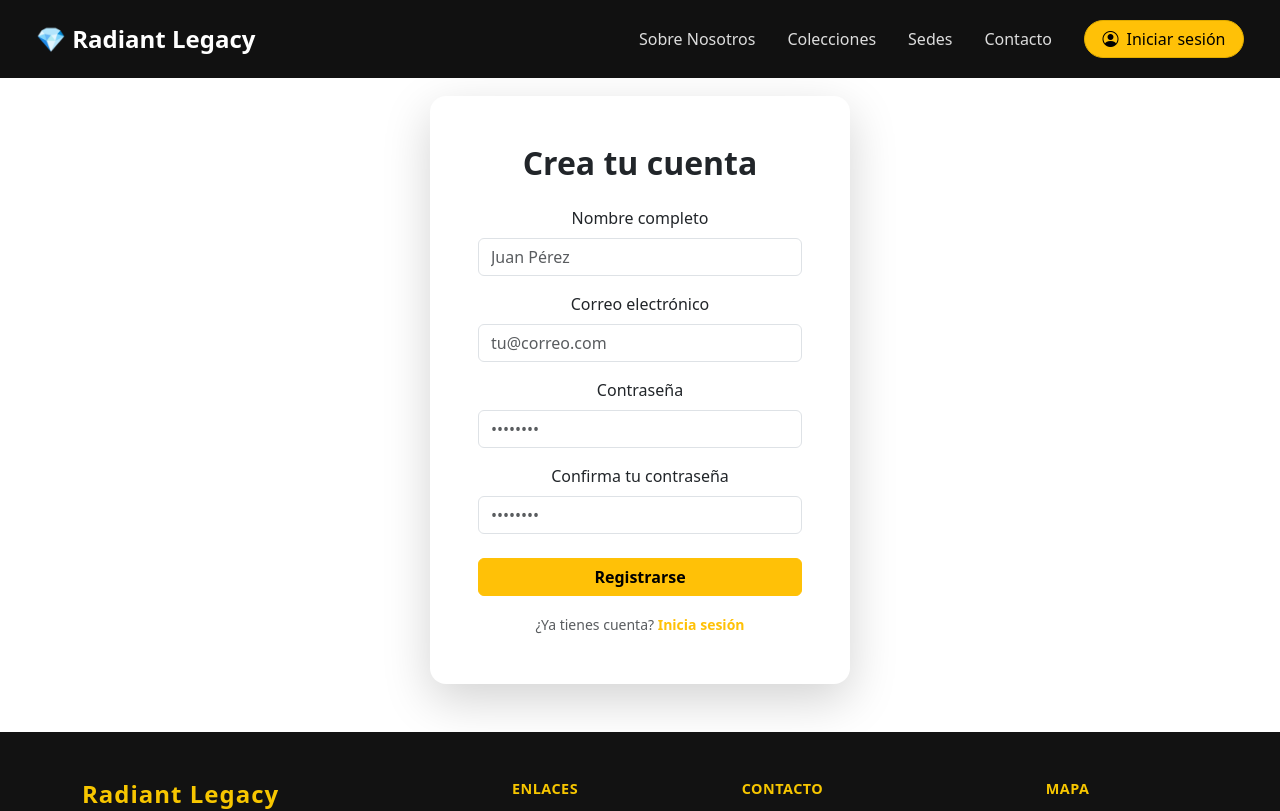
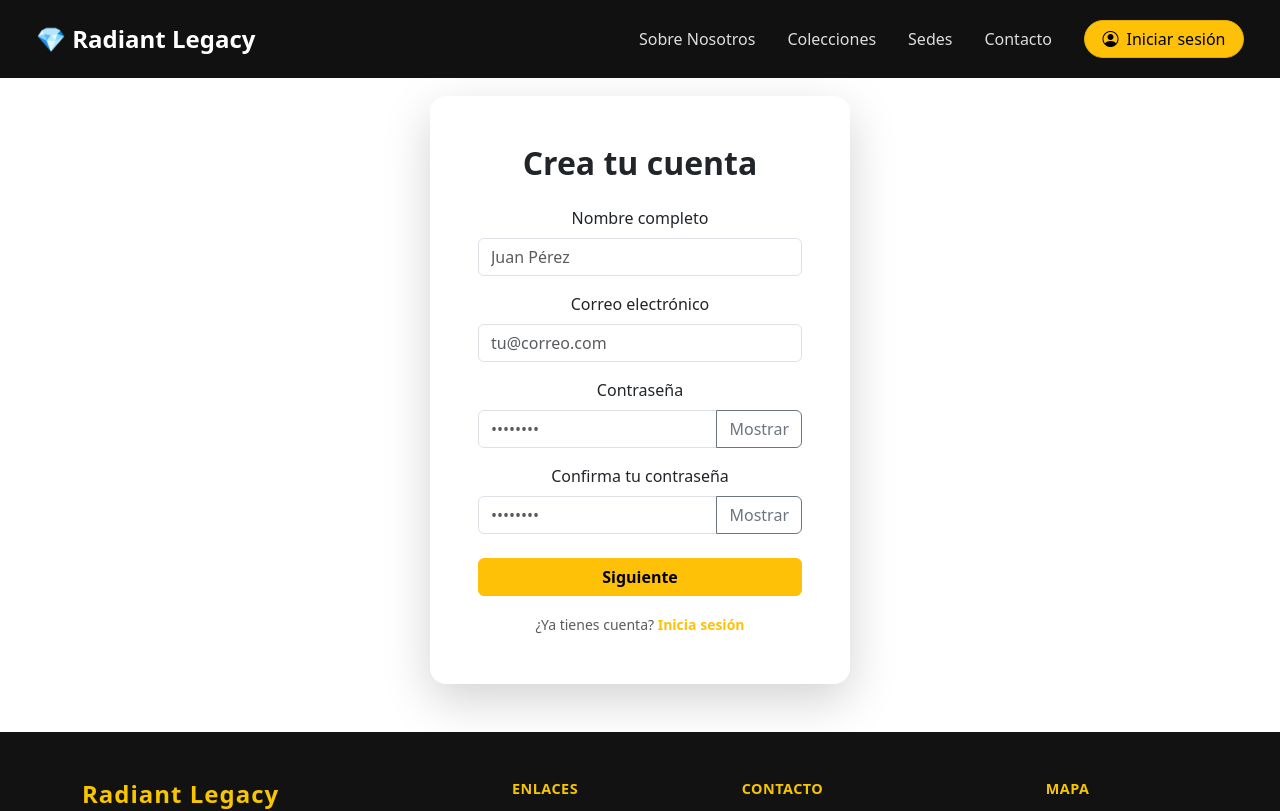
Before and after one commit to iJosueeh/radiant-legacy-web, a React (Vite) app in the folder radiant-legacy/: page /register in a window 1280 px wide. Shown: the top 811 px of the page. Built offline with nearby package versions, Linux system fonts and the light colour scheme; grey boxes are pictures that could not be loaded.

Commit message:
Update: Conexion con el Back-End establecido & Login listo

```diff
--- a/radiant-legacy/package.json
+++ b/radiant-legacy/package.json
@@ -18,7 +18,8 @@
     "react-dom": "^19.1.0",
     "react-icons": "^5.5.0",
     "react-router-dom": "^7.6.2",
-    "react-router-hash-link": "^2.4.3"
+    "react-router-hash-link": "^2.4.3",
+    "sweetalert2": "^11.22.1"
   },
   "devDependencies": {
     "@eslint/js": "^9.29.0",
--- a/radiant-legacy/src/App.css
+++ b/radiant-legacy/src/App.css
@@ -57,6 +57,14 @@
 .navbar-scrolled {
   background-color: #000 !important;
   box-shadow: 0 2px 10px rgba(0, 0, 0, 0.3);
+}
+
+.logout-btn {
+  transition: transform 0.2s ease;
+}
+
+.logout-btn:hover {
+  transform: scale(1.05);
 }
 
 /* Para móvil */
--- a/radiant-legacy/src/context/AuthProvider.jsx
+++ b/radiant-legacy/src/context/AuthProvider.jsx
@@ -5,19 +5,19 @@ export const AuthProvider = ({ children }) => {
     const [user, setUser] = useState(null);
 
     useEffect(() => {
-        const storedUser = localStorage.getItem("userToken");
+        const storedUser = localStorage.getItem("userName");
         if (storedUser) {
             setUser(storedUser);
         }
     }, []);
 
-    const login = (token) => {
-        localStorage.setItem("userToken", token);
-        setUser(token);
+    const login = (nombreUsuario) => {
+        localStorage.setItem("userName", nombreUsuario);
+        setUser(nombreUsuario);
     };
 
     const logout = () => {
-        localStorage.removeItem("userToken");
+        localStorage.removeItem("userName");
         setUser(null);
     };
 
--- a/radiant-legacy/src/pages/Login.jsx
+++ b/radiant-legacy/src/pages/Login.jsx
@@ -11,6 +11,7 @@ const Login = () => {
 
     const navigate = useNavigate();
     const { login } = useContext(AuthContext);
+    const [showPassword, setShowPassword] = useState(false);
 
     const handleSubmit = async (e) => {
         e.preventDefault();
@@ -25,10 +26,10 @@ const Login = () => {
             setError("");
 
             const response = await loginUser({ email, password });
-            login(response.data.token);
+            login(response.nombre);
             navigate("/");
-        } catch {
-            setError("Credenciales incorrectas o error del servidor.");
+        } catch (err) {
+            setError(err.message || "Credenciales incorrectas.");
         } finally {
             setLoading(false);
         }
@@ -54,13 +55,23 @@ const Login = () => {
                     </div>
                     <div className="mb-4">
                         <label className="form-label">Contraseña</label>
+                        <div className="input-group">
                             <input
-                            type="password"
+                                type={showPassword ? "text" : "password"}
                                 className="form-control"
                                 placeholder="••••••••"
                                 value={password}
                                 onChange={(e) => setPassword(e.target.value)}
                             />
+                            <button
+                                type="button"
+                                className="btn btn-outline-secondary"
+                                onClick={() => setShowPassword(!showPassword)}
+                                tabIndex={-1}
+                            >
+                                {showPassword ? "Ocultar" : "Mostrar"}
+                            </button>
+                        </div>
                     </div>
                     <button
                         className="btn btn-warning w-100 fw-semibold"
--- a/radiant-legacy/src/pages/Register.jsx
+++ b/radiant-legacy/src/pages/Register.jsx
@@ -1,49 +1,67 @@
-import React, { useState, useContext } from 'react'
+import React, { useState } from 'react';
 import './Register.css';
-import { Link } from "react-router-dom";
-import { useNavigate } from 'react-router-dom';
-import { AuthContext } from '../context/AuthContext';
+import { Link, useNavigate } from "react-router-dom";
 import { registerUser } from '../services/authService';
 
 const Register = () => {
     const navigate = useNavigate();
-    const { login } = useContext(AuthContext);
+
+    const [step, setStep] = useState(1);
 
     const [nombre, setNombre] = useState("");
     const [email, setEmail] = useState("");
     const [password, setPassword] = useState("");
     const [confirmPassword, setConfirmPassword] = useState("");
+    const [showPassword, setShowPassword] = useState(false);
+    const [showConfirmPassword, setShowConfirmPassword] = useState(false);
+
+    const [telefono, setTelefono] = useState("");
+    const [direccion, setDireccion] = useState("");
+
     const [error, setError] = useState('');
 
+    const handleNext = (e) => {
+        e.preventDefault();
+        if (password !== confirmPassword) {
+            setError("Las contraseñas no coinciden.");
+            return;
+        }
+        setError('');
+        setStep(2);
+    };
 
     const handleSubmit = async (e) => {
         e.preventDefault();
+        try {
+            const response = await registerUser({
+                nombreCompleto: nombre,
+                telefono,
+                direccion,
+                email,
+                password
+            });
 
-        if (password !== confirmPassword) {
-            setError('Las contraseñas no coinciden.');
-            return;
-        }
-
-        try {
-            const response = await registerUser(nombre, email, password);
-            if (response.token) {
-                login(response.token);
-                navigate("/");
+            if (typeof response === "string" && response.includes("correctamente")) {
+                navigate("/login");
             } else {
-                setError('Registro exitoso, pero no se recibió token.');
+                setError("No se pudo registrar. Intenta nuevamente.");
             }
         } catch (err) {
-            console.log(err);
-            setError("Error al registrar. Por favor, intenta de nuevo.");
+            console.error(err);
+            setError(err.message || "Error al registrar.");
         }
-    }
+    };
+
 
     return (
         <div className="container mt-5 pt-5 d-flex justify-content-center">
             <div className="bg-white p-5 rounded-4 shadow-lg" style={{ maxWidth: "420px", width: "100%" }}>
                 <h2 className="text-center mb-4 fw-bold text-dark">Crea tu cuenta</h2>
                 {error && <div className="alert alert-danger p-2">{error}</div>}
-                <form onSubmit={handleSubmit} className="d-flex flex-column gap-3">
+
+                <form onSubmit={step === 1 ? handleNext : handleSubmit} className="d-flex flex-column gap-3">
+                    {step === 1 && (
+                        <>
                             <div>
                                 <label className="form-label fw-medium">Nombre completo</label>
                                 <input
@@ -68,27 +86,77 @@ const Register = () => {
                             </div>
                             <div>
                                 <label className="form-label fw-medium">Contraseña</label>
+                                <div className="input-group">
                                     <input
-                            type="password"
+                                        type={showPassword ? "text" : "password"}
                                         className="form-control"
                                         placeholder="••••••••"
                                         required
                                         value={password}
                                         onChange={e => setPassword(e.target.value)}
                                     />
+                                    <button
+                                        type="button"
+                                        className="btn btn-outline-secondary"
+                                        onClick={() => setShowPassword(!showPassword)}
+                                        tabIndex={-1}
+                                    >
+                                        {showPassword ? "Ocultar" : "Mostrar"}
+                                    </button>
+                                </div>
                             </div>
                             <div>
                                 <label className="form-label fw-medium">Confirma tu contraseña</label>
+                                <div className="input-group">
                                     <input
-                            type="password"
+                                        type={showConfirmPassword ? "text" : "password"}
                                         className="form-control"
                                         placeholder="••••••••"
                                         required
                                         value={confirmPassword}
                                         onChange={e => setConfirmPassword(e.target.value)}
                                     />
+                                    <button
+                                        type="button"
+                                        className="btn btn-outline-secondary"
+                                        onClick={() => setShowConfirmPassword(!showConfirmPassword)}
+                                        tabIndex={-1}
+                                    >
+                                        {showConfirmPassword ? "Ocultar" : "Mostrar"}
+                                    </button>
                                 </div>
-                    <button className="btn btn-warning w-100 mt-2 fw-semibold">Registrarse</button>
+                            </div>
+                            <button className="btn btn-warning w-100 mt-2 fw-semibold">Siguiente</button>
+                        </>
+                    )}
+
+                    {step === 2 && (
+                        <>
+                            <div>
+                                <label className="form-label fw-medium">Teléfono</label>
+                                <input
+                                    type="text"
+                                    className="form-control"
+                                    placeholder="912345678"
+                                    required
+                                    value={telefono}
+                                    onChange={e => setTelefono(e.target.value)}
+                                />
+                            </div>
+                            <div>
+                                <label className="form-label fw-medium">Dirección</label>
+                                <input
+                                    type="text"
+                                    className="form-control"
+                                    placeholder="Av. Siempre Viva 123"
+                                    required
+                                    value={direccion}
+                                    onChange={e => setDireccion(e.target.value)}
+                                />
+                            </div>
+                            <button className="btn btn-success w-100 mt-2 fw-semibold">Registrarse</button>
+                        </>
+                    )}
                 </form>
 
                 <div className="text-center mt-3">
@@ -98,7 +166,7 @@ const Register = () => {
                 </div>
             </div>
         </div>
-    )
-}
+    );
+};
 
-export default Register
+export default Register;
```
Also changed, not shown: radiant-legacy/src/components/Navbar.jsx (+58 -9 lines), radiant-legacy/src/services/authService.js (+25 -4 lines), 1 other file (tests, documents, lock files or other folders). Lines whose indentation alone changed are shown as unchanged.
